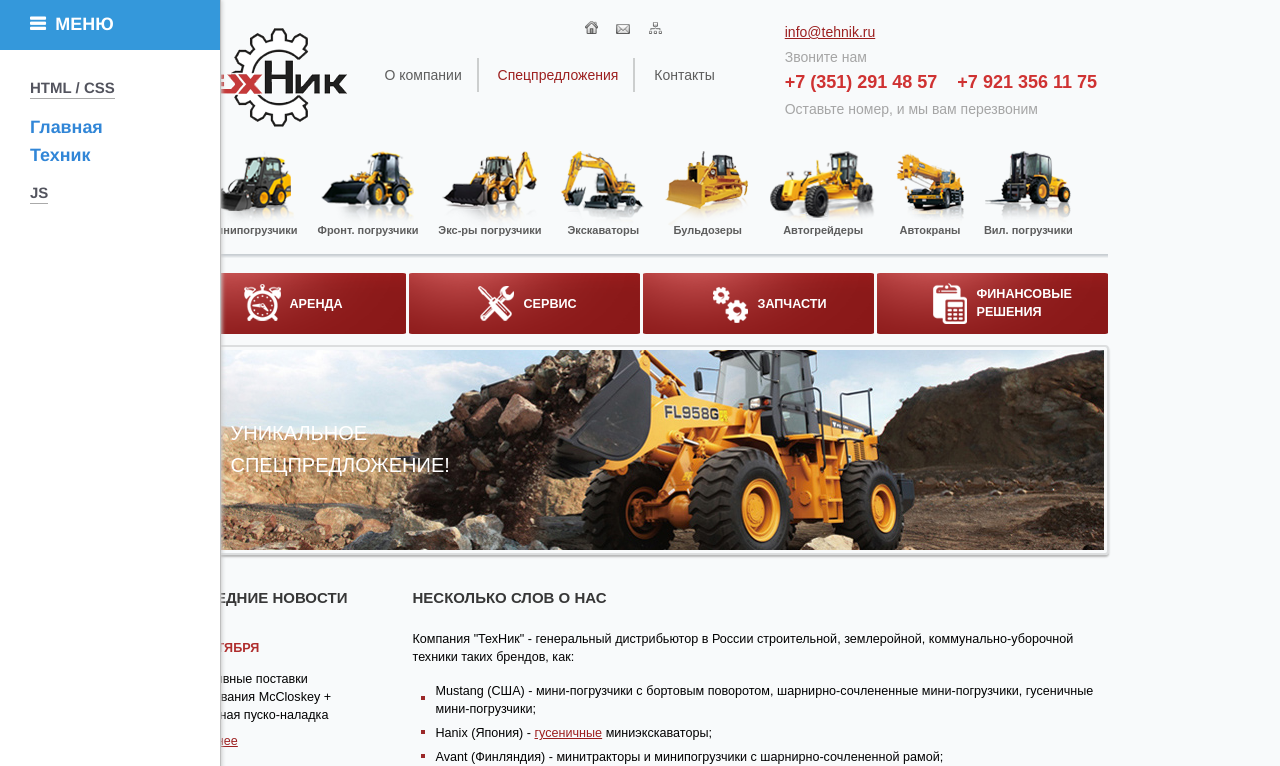
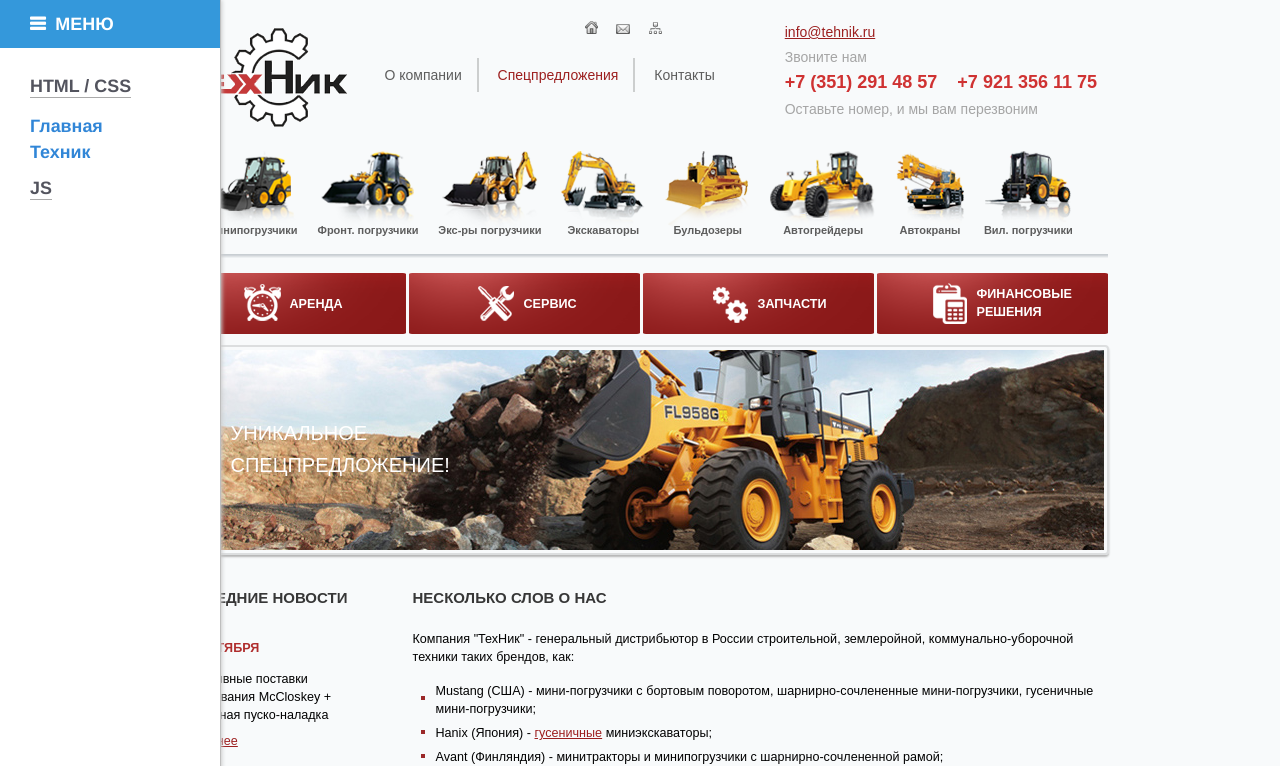
Before and after one commit to jkandrashina/jkandrashina.github.io, a plain HTML site: page technic/index.html in a window 1280 px wide. Both pictures are taken after a click on the element "МЕНЮ". Shown: the top 766 px of the page. Drawn offline with Linux system fonts and the light colour scheme.

Commit message:
Файл menu.css
Внесены изменения для идентичного отображения на страницах с разными
стилями:
- line-height переведен в пиксели;
- добавлен font-size для h2 в меню

```diff
--- a/menu.css
+++ b/menu.css
@@ -8,7 +8,7 @@ src: url(/fonts/helvetica/HelveticaNeueCyr-Light.otf);
 }
 .menu {
 font-family: 'Helvetica Neue', Sans-serif;
-line-height: 1;
+line-height: 16px;
 position: fixed;
 height: 100%;
 }
@@ -38,19 +38,18 @@ padding: 0 30px 0;
 border-bottom: 1px solid #aaa;
 color: #53545e;
 display: inline-block;
+font-size: 17.92px;
 margin: 10px 0;
 padding-bottom: 3px;
 }
 
 .menu > .menu-links a {
-/*color: #3498db;*/
 color: #3186D7;
 display: block;
 font-size: 17.92px;
 font-weight: bold;
 margin: 10px 0;
 text-decoration: none;
-/*transition: all 0.2s linear 0.05s;*/
 }
 
 .menu > .menu-links a:hover {
@@ -65,7 +64,6 @@ width: 220px;
 }
 
 .menu-open > .menu-title {
-/*box-shadow: 0 1px 4px #aaa;*/
 margin-bottom: 20px;
 padding-left: 30px;
 }
@@ -73,18 +71,3 @@ padding-left: 30px;
 .menu-open > .menu-links {
 display: block;
 }
-/*
-@media screen and (max-width: 1280px) {
-
-	.menu > .menu-title {
-	position: absolute;
-	top:0;
-	left: 0;
-	}
-	.menu ul
-	{
-	position: absolute;
-	top:0;
-	left: 113px;
-	}
-}*/
```
